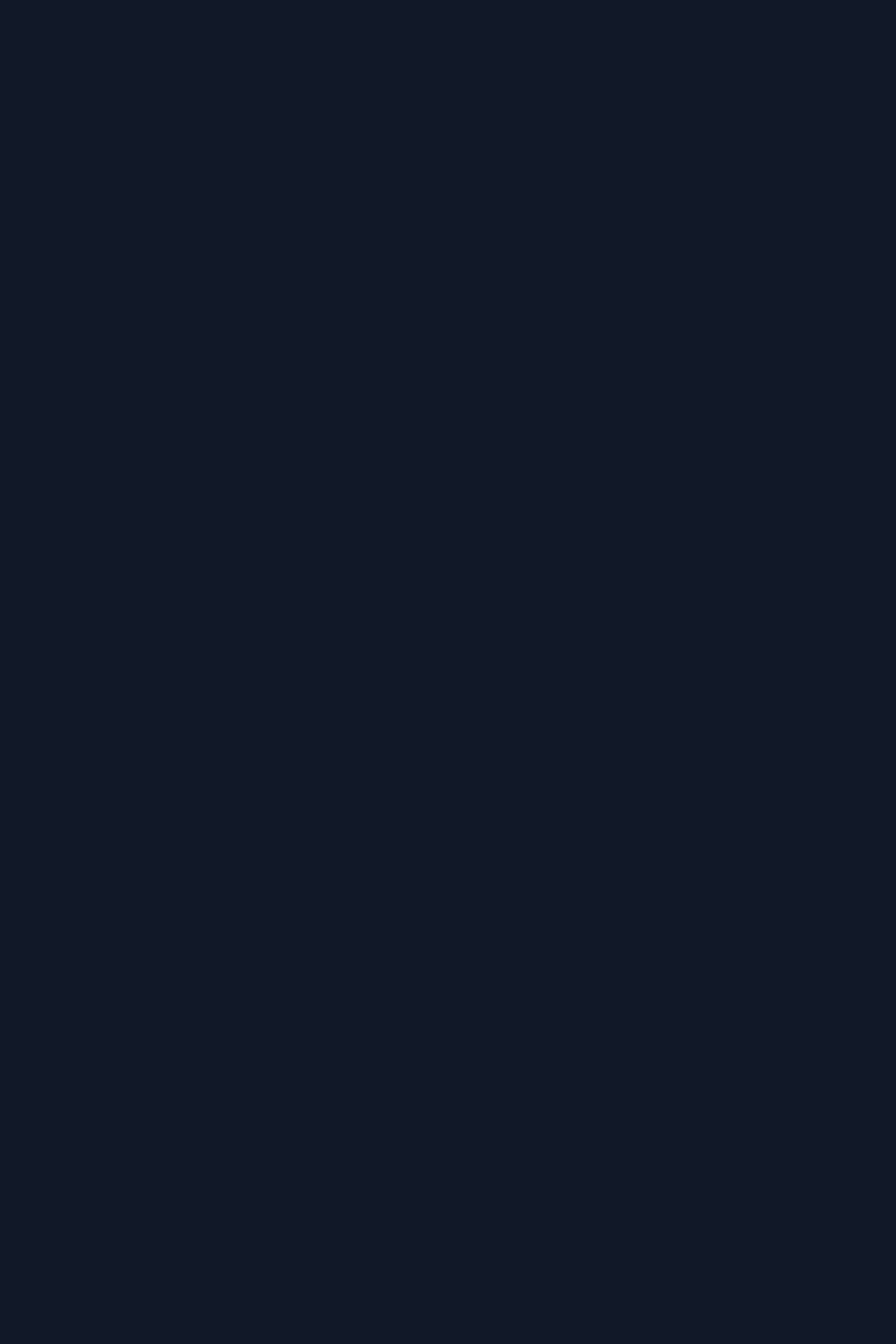
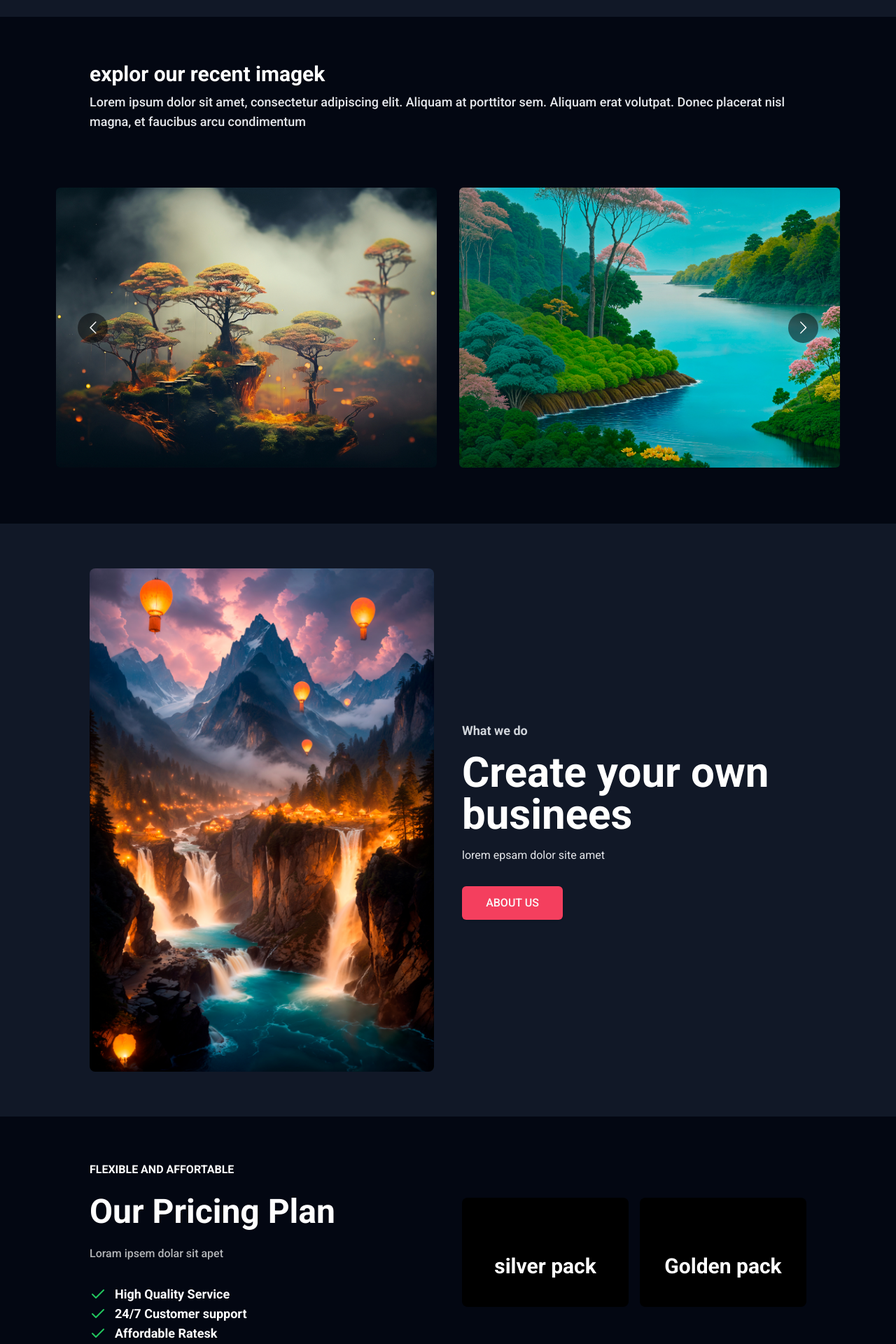
Before and after one commit to ramwijesooriya/Ai-image-generator-with-next.js-project, a Next.js app: page / in a window 1280 px wide. Shown: the part 960-2880 px from the top of the page at 70% size. Before the commit the page ends 984 px from the top, so only its background shows below. Built offline with nearby package versions, Linux system fonts and the light colour scheme.

Commit message:
update about page and recent generate image list

```diff
--- /dev/null
+++ b/components/Helper/SectionHeading.tsx
@@ -0,0 +1,20 @@
+import React from 'react';
+
+type Props={
+    heading:string;
+}
+
+const SectionHeading = ({heading}:Props) => {
+  return (
+    <div className='w-[80%] m-auto '>
+        <h1 className='text-2xl lg:text-3xl font-bold text-white'>
+            {heading}
+        </h1>
+        <p className='text-sm sm:text-base md:text-lg font-medium mt-2 text-gray-200 '>
+            Lorem ipsum dolor sit amet, consectetur adipiscing elit. Aliquam at porttitor sem. Aliquam erat volutpat. Donec placerat nisl magna, et faucibus arcu condimentum
+        </p>
+    </div>
+  )
+}
+
+export default SectionHeading
--- /dev/null
+++ b/components/Home/About/About.tsx
@@ -0,0 +1,25 @@
+import { Button } from '@/components/ui/button'
+import Image from 'next/image'
+import React from 'react'
+
+const About = () => {
+  return (
+    <div className='pt-16 pb-16 '>
+        <div className='w-[80%] mx-auto grid grid-cols-1 xl:grid-cols-2 gap-10 items-center'>
+{/* image */}
+<div className='order-2 xl:order-1 '>
+    <Image src="/images/about.jpg" alt='about' width={400} height={400} className='rounded-lg w-full k' />
+</div>
+{/* content */}
+<div className='order-1 xl:order-2'>
+    <h1 className='text-gray-300 mb-4 font-semibold text-lg capitaliz'>What we do </h1>
+    <h1 className='text-3xl sm:text-4xl md:text-5xl lg:text-6xl font-bold text-white mb-4'>Create your own businees</h1>
+    <p className='mb-8 text-gray-200 text-base '> lorem epsam dolor site amet </p>
+    <Button className='bg-rose-500 w-36 h-12 text-base uppercase ' size={'lg'}>About Us</Button>
+</div>
+        </div>
+    </div>
+  )
+}
+
+export default About
--- a/components/Home/Home.tsx
+++ b/components/Home/Home.tsx
@@ -1,10 +1,16 @@
 import React from 'react'
 import Hero from './Hero/Hero'
+import RecentImage from './RecentImage/RecentImage'
+import About from './About/About'
+import Price from './Price/Price'
 
 const home = () => {
   return (
     <div className='overflow-hidden' >home
     <Hero/>
+    <RecentImage/>
+    <About/>
+    <Price/>
     </div>
   )
 }
--- /dev/null
+++ b/components/Home/Price/Price.tsx
@@ -0,0 +1,44 @@
+import { Check } from 'lucide-react'
+import React from 'react'
+import PriceCard from './PriceCard'
+
+const Price = () => {
+  return (
+    <div className='pt-16 pb-16 bg-gray-950'>
+        <div className='w-[80%] mx-auto grid grid-cols-1 xl:grid-cols-2 gap-10 items-center'>
+         {/* content */}
+         <div>
+            <h1 className='uppercase text-white mb-6 font-bold k'>Flexible and Affortable</h1>
+            <h1 className='text-3xl md:text-4xl lg:text-5xl font-bold mb-6 text-white '>Our Pricing Plan</h1>
+            <p className='text-white font-medium text-opacity-70'>Loram ipsem dolar sit apet </p>
+            <div className='mt-8'>
+                <div className='flex items-center space-x-3 '>
+                    <Check className='w-6 h-6 text-green-500' />
+                    <p className='text-lg text-white font-semibold text-opasity-60'>High Quality Service</p>
+                </div>
+                <div className='flex items-center space-x-3 '>
+                    <Check className='w-6 h-6 text-green-500' />
+                    <p className='text-lg text-white font-semibold text-opasity-60'>24/7 Customer support</p>
+                </div>
+                <div className='flex items-center space-x-3 '>
+                    <Check className='w-6 h-6 text-green-500' />
+                    <p className='text-lg text-white font-semibold text-opasity-60'>Affordable Ratesk</p>
+                </div>
+            </div>
+         </div>
+         {/* Price card contentk */}
+         <div className='grid grid-cols-1 md:grid-cols-2 gap-4 '>
+            <div>
+                <PriceCard price="4" user="1" type="silver pack"  />
+            </div>
+            <div>
+                <PriceCard price="8" user="3" type="Golden pack"  />
+            </div>
+
+         </div>
+        </div>
+    </div>
+  )
+}
+
+export default Price
--- /dev/null
+++ b/components/Home/Price/PriceCard.tsx
@@ -0,0 +1,17 @@
+import React from 'react'
+
+type Props={
+    price:string;
+    type:string;
+    user:string;
+}
+
+const PriceCard = ( {price,type,user}:Props) => {
+  return (
+    <div className='bg-black p-8 rounded-lg text-center'>
+        <p className='mt-12 mb-2 text-3xl text-white font-semibold k'> {type}</p>
+    </div>
+  )
+}
+
+export default PriceCard
--- /dev/null
+++ b/components/Home/RecentImage/ImageSlider.tsx
@@ -0,0 +1,45 @@
+"use client";
+import Image from 'next/image';
+import React from 'react'
+import Carousel from 'react-multi-carousel';
+import 'react-multi-carousel/lib/styles.css';
+
+const responsive = {
+    desktop: {
+      breakpoint: { max: 3000, min: 1324 },
+      items: 3,
+      slidesToSlide: 1// optional, default to 1.
+    },
+    tablet: {
+      breakpoint: { max: 1324, min: 764 },
+      items: 2,
+      slidesToSlide: 1 // optional, default to 1.
+    },
+    mobile: {
+      breakpoint: { max: 764, min: 0 },
+      items: 1,
+      slidesToSlide: 1 // optional, default to 1.
+    }
+  };
+const ImageSlider = () => {
+  return (
+    <Carousel
+    arrows={true}
+  responsive={responsive}
+  ssr={true} // means to render carousel on server-side.
+  infinite={true}
+  autoPlay={true}
+  autoPlaySpeed={5000}
+>
+    {['r1.jpg','r2.jpg','r3.jpg','r4.jpg','r5.jpg','r6.jpg'].map((image,index)=>(
+        <div key={index} className='p-4'>
+            <div className='h-[400px] relative '>
+                <Image src={`/images/${image}`} alt='image' className='object-cover rounded-md' fill/>
+            </div>
+        </div>
+    ))}
+</Carousel>
+  )
+}
+
+export default ImageSlider
--- /dev/null
+++ b/components/Home/RecentImage/RecentImage.tsx
@@ -0,0 +1,19 @@
+import SectionHeading from '@/components/Helper/SectionHeading'
+import React from 'react'
+import ImageSlider from './ImageSlider'
+
+const RecentImage = () => {
+  return (
+    <div className='pt-16 pb-16 bg-gray-950'>
+        {/* Heading */}
+        <SectionHeading heading='explor our recent imagek'/>
+
+        {/* Slider */}
+        <div className='w-[80%] md:w-[90%] mx-auto mt-16'>
+<ImageSlider/>
+        </div>
+    </div>
+  )
+}
+
+export default RecentImage
--- a/package.json
+++ b/package.json
@@ -18,6 +18,7 @@
     "next-themes": "^0.4.4",
     "react": "^19.0.0",
     "react-dom": "^19.0.0",
+    "react-multi-carousel": "^2.8.5",
     "sonner": "^1.7.3",
     "tailwind-merge": "^2.6.0",
     "tailwindcss-animate": "^1.0.7"
```
Also changed, not shown: 1 other file (tests, documents, lock files or other folders).
